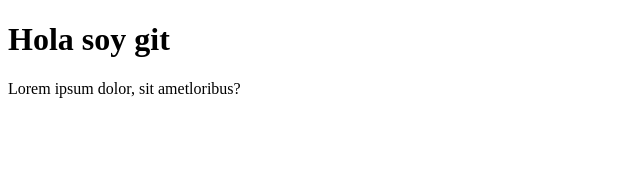
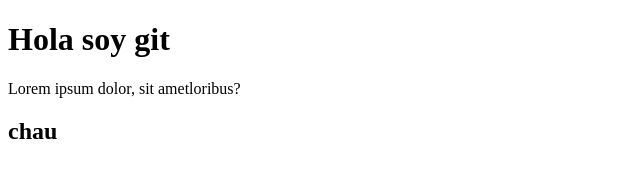
Before and after one commit to tinchost/html, a plain HTML site: page index.html in a window 1280 px wide. Shown: the full height of the page, 0-640 px from the left. Drawn offline with Linux system fonts and the light colour scheme.

Commit message:
se borro main.js

```diff
--- a/index.html
+++ b/index.html
@@ -9,5 +9,6 @@
 <body>
     <h1>Hola soy git</h1>
     <p>Lorem ipsum dolor, sit ametloribus?</p>
+    <h2>chau</h2>
 </body>
 </html>
--- a/main.js
+++ /dev/null
@@ -1 +0,0 @@
-console.log('hola');
```
